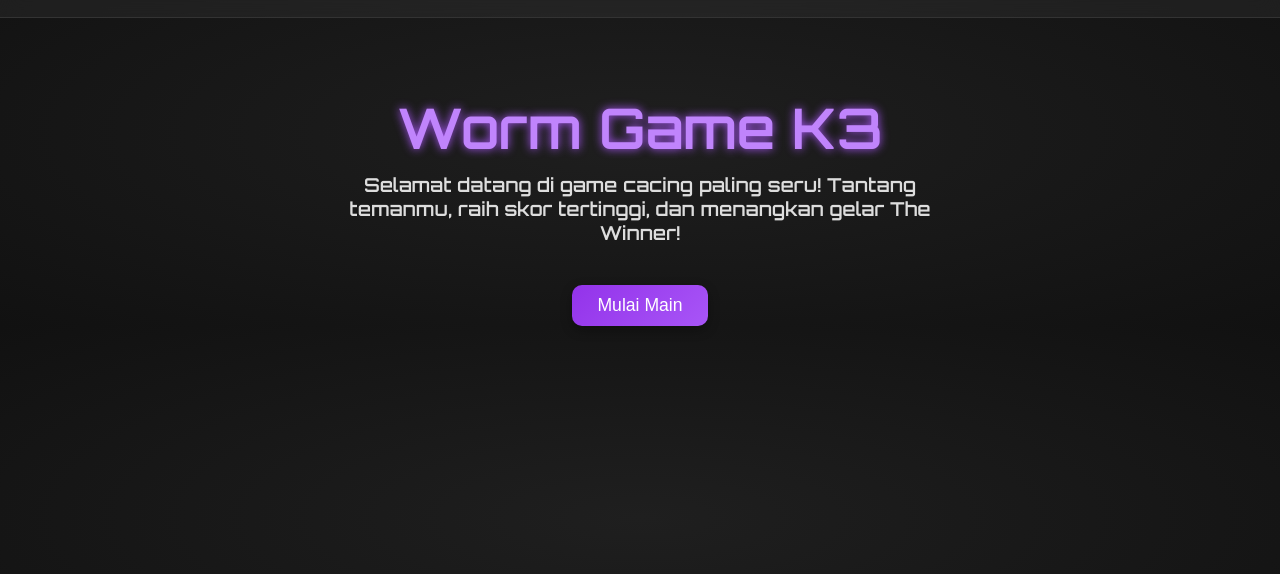
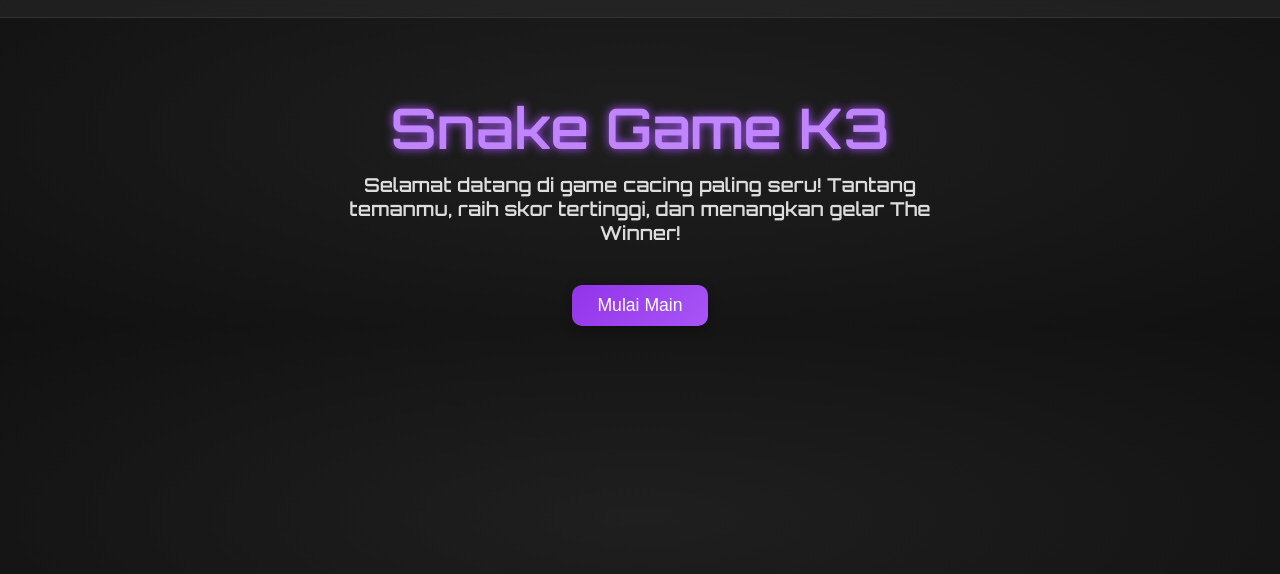
Before and after one commit to RyuuMachida/snake_game-k3, a website: page public/index.html in a window 1280 px wide. Shown: the part 58-632 px from the top of the page. Drawn offline with Linux system fonts and the light colour scheme.

Commit message:
Update index.html

```diff
--- a/public/index.html
+++ b/public/index.html
@@ -4,7 +4,7 @@
 <head>
   <meta charset="UTF-8" />
   <meta name="viewport" content="width=device-width, initial-scale=1.0" />
-  <title>Worm Game K3</title>
+  <title>Snake Game K3</title>
   <link href="https://fonts.googleapis.com/css2?family=Orbitron:wght@600&display=swap" rel="stylesheet">
   <link rel="stylesheet" href="Style/style.css">
   </style>
@@ -23,7 +23,7 @@
   </nav>
 
   <header>
-    <h1>Worm Game K3</h1>
+    <h1>Snake Game K3</h1>
     <p>Selamat datang di game cacing paling seru! Tantang temanmu, raih skor tertinggi, dan menangkan gelar <strong>The Winner</strong>!</p>
     <button class="start-button" onclick="window.location.href='gameplay.html'">Mulai Main</button>
   </header>
```
